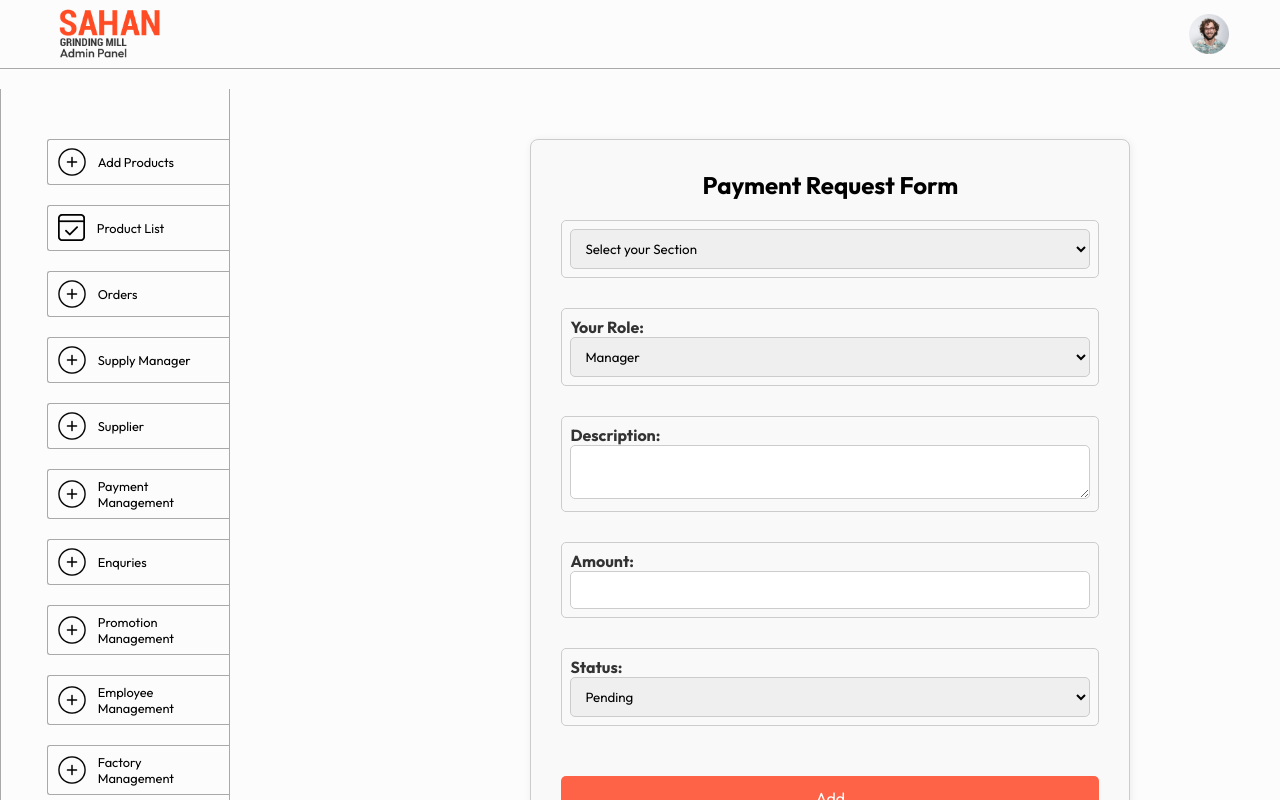
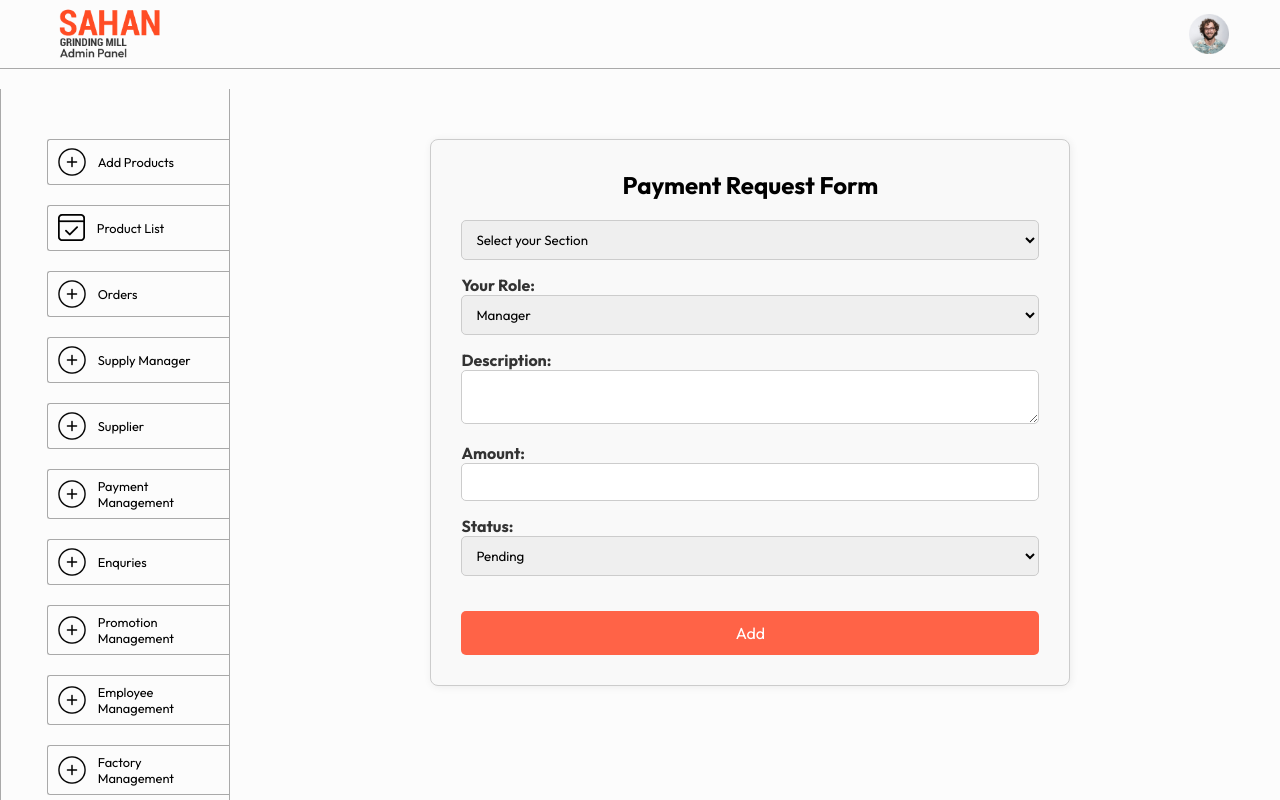
Before and after one commit to Eshan-Nayanapriya/Spices-manage-system-web-app, a React (Vite) app in the folder admin/: page /AddPaymentRequest in a window 1280 px wide. Shown: the top 800 px of the page. Built offline with nearby package versions, Linux system fonts and the light colour scheme.

Commit message:
css changes

```diff
--- a/admin/src/pages/AddPaymentRequest/AddPaymentRequest.css
+++ b/admin/src/pages/AddPaymentRequest/AddPaymentRequest.css
@@ -1,36 +1,36 @@
 
-.payment-request-container {
-    width: 100%;
+.ppayment-request-container {
+    width: 50%;
     padding: 30px;
     border: 1px solid #ccc;
     margin :10px;
     box-shadow: 1px 1px 8px rgba(0, 0, 0, 0.065);
     border-radius: 8px;
     background-color: #f9f9f9;
-    margin-left: 300px;
+    margin-left: 200px;
     margin-top: 50px;
     margin-bottom: 900px;
   }
 
-  .payment-request-container h1 {
+  .ppayment-request-container h1 {
     font-size: 24px;
     margin-bottom: 20px;
     text-align: center;
   }
 
-  .payment-request-container form {
+  .ppayment-request-container form {
     display: grid;
     gap: 15px;
   }
 
-  .payment-request-container label {
+  .ppayment-request-container label {
     font-weight: bold;
   }
 
-  .payment-request-container select,
-  .payment-request-container input[type="text"],
-  .payment-request-container input[type="number"],
-  .payment-request-container textarea {
+  .ppayment-request-container select,
+  .ppayment-request-container input[type="text"],
+  .ppayment-request-container input[type="number"],
+  .ppayment-request-container textarea {
     width: 100%;
     padding: 10px;
     border: 1px solid #ccc;
@@ -39,11 +39,11 @@
 
 
 
-  .payment-request-container textarea {
+  .ppayment-request-container textarea {
     resize: vertical;
   }
 
-  .payment-request-container button[type="submit"] {
+  .ppayment-request-container button[type="submit"] {
     background-color: tomato;
     color: #fff;
     padding: 12px 20px;
@@ -55,6 +55,6 @@
     transition: background-color 0.3s ease;
   }
 
-  .payment-request-container button[type="submit"]:hover {
+  .ppayment-request-container button[type="submit"]:hover {
     background-color: rgb(146, 67, 53);
   }
--- a/admin/src/pages/AddPaymentRequest/AddPaymentRequest.jsx
+++ b/admin/src/pages/AddPaymentRequest/AddPaymentRequest.jsx
@@ -46,10 +46,10 @@ const AddPaymentRequest = () => {
   }
 
   return (
-    <div className='payment-request-container'>
+    <div className='ppayment-request-container'>
       <h1>Payment Request Form</h1>
       <form onSubmit={handleSubmit} autoComplete="off">
-      <div className='form-input'>
+      <div className='pform-input'>
 
           <select id="section" name="section" onChange={handleChange} required>
               <option value="">Select your Section</option>
@@ -60,21 +60,21 @@ const AddPaymentRequest = () => {
               <option value="Promotion & Marcketing">Promotion & Marcketing</option>
           </select>
         </div>
-        <div className='form-input'>
+        <div className='pform-input'>
           <label>Your Role:</label>
           <select id="role" name="role" onChange={handleChange} required>
               <option value="Manager">Manager</option>
           </select>
         </div>
-        <div className='form-input'>
+        <div className='pform-input'>
           <label >Description:</label>
           <textarea id="description" name="description" onChange={handleChange} required></textarea>
         </div>
-        <div className='form-input'>
+        <div className='pform-input'>
           <label >Amount:</label>
           <input type="number" id="amount" name="amount" onChange={handleChange} required />
         </div>
-        <div className='form-input'>
+        <div className='pform-input'>
           <label >Status:</label>
           <select id="status" name="status" onChange={handleChange} required>
               <option value="Pending">Pending</option>
--- a/admin/src/pages/PaymentRequests/PaymentRequests.css
+++ b/admin/src/pages/PaymentRequests/PaymentRequests.css
@@ -3,7 +3,7 @@
 .ppayment-request-table{
   width: 100%;
   background-color: white;
-  box-shadow: 13px 13px 10px rgba(0, 0, 0, 0.065);
+  box-shadow: 1px 1px 8px rgba(0, 0, 0, 0.065);
   border-radius: 5px;
   margin : 50px;
   padding: 50px;
```
